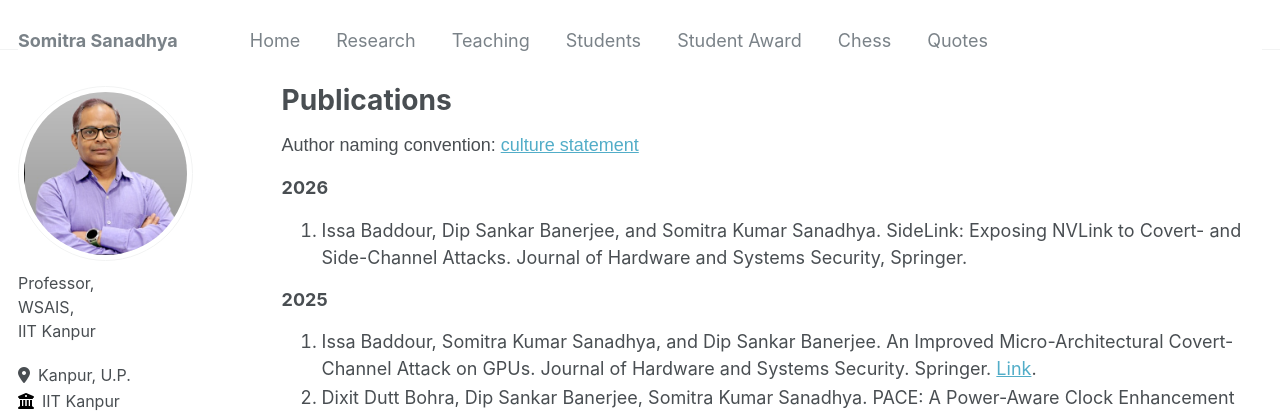
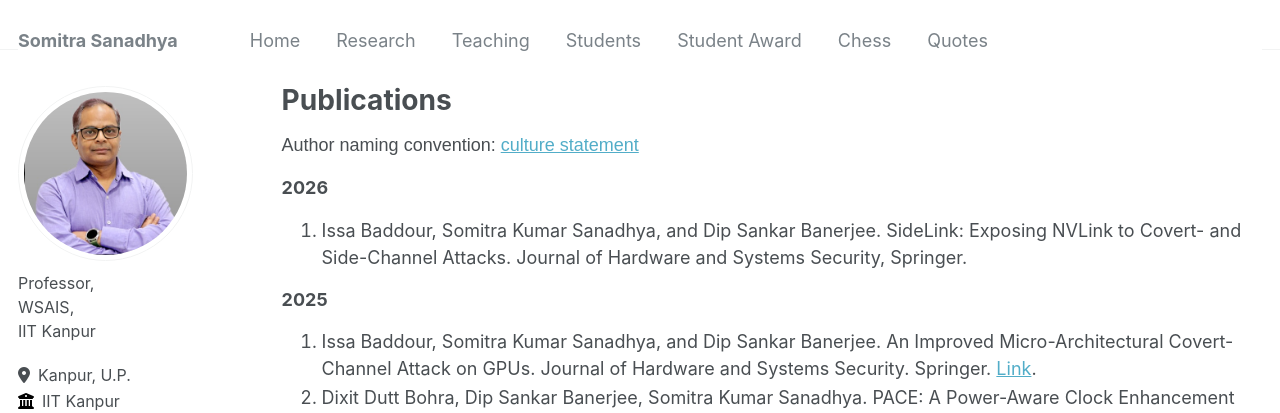
Before and after one commit to somitra-sanadhya/somitra-sanadhya.github.io, a Jekyll site: the page built from _pages/publications.md, in a window 1280 px wide and 900 px high. Shown: the top 413 px of the window. Built offline with Jekyll 4.4.1, drawn with Linux system fonts in a browser that asks for light colours; some web fonts are replaced.

```diff
--- a/_pages/publications.md
+++ b/_pages/publications.md
@@ -8,7 +8,7 @@ author_profile: true
   Author naming convention: [culture statement](https://www.ams.org/profession/leaders/culture/CultureStatement04.pdf)
 
 ### 2026
-1. Issa Baddour, Dip Sankar Banerjee, and Somitra Kumar Sanadhya. SideLink: Exposing NVLink to Covert- and Side-Channel Attacks. Journal of Hardware and Systems Security, Springer.
+1. Issa Baddour, Somitra Kumar Sanadhya, and Dip Sankar Banerjee. SideLink: Exposing NVLink to Covert- and Side-Channel Attacks. Journal of Hardware and Systems Security, Springer.
 
 ### 2025
 1. Issa Baddour, Somitra Kumar Sanadhya, and Dip Sankar Banerjee. An Improved Micro-Architectural Covert-Channel Attack on GPUs. Journal of Hardware and Systems Security. Springer. [Link](https://link.springer.com/article/10.1007/s41635-025-00170-0).
```
